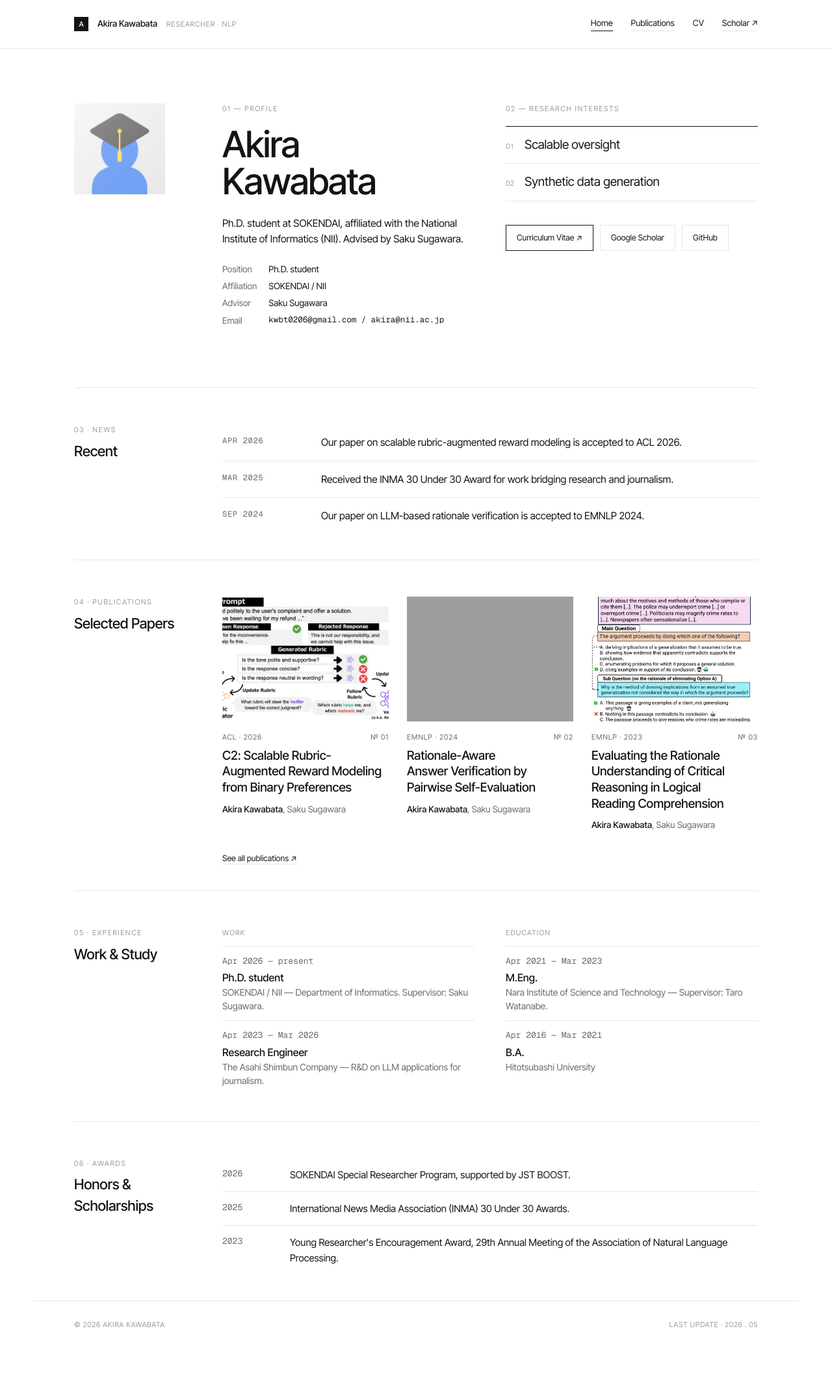
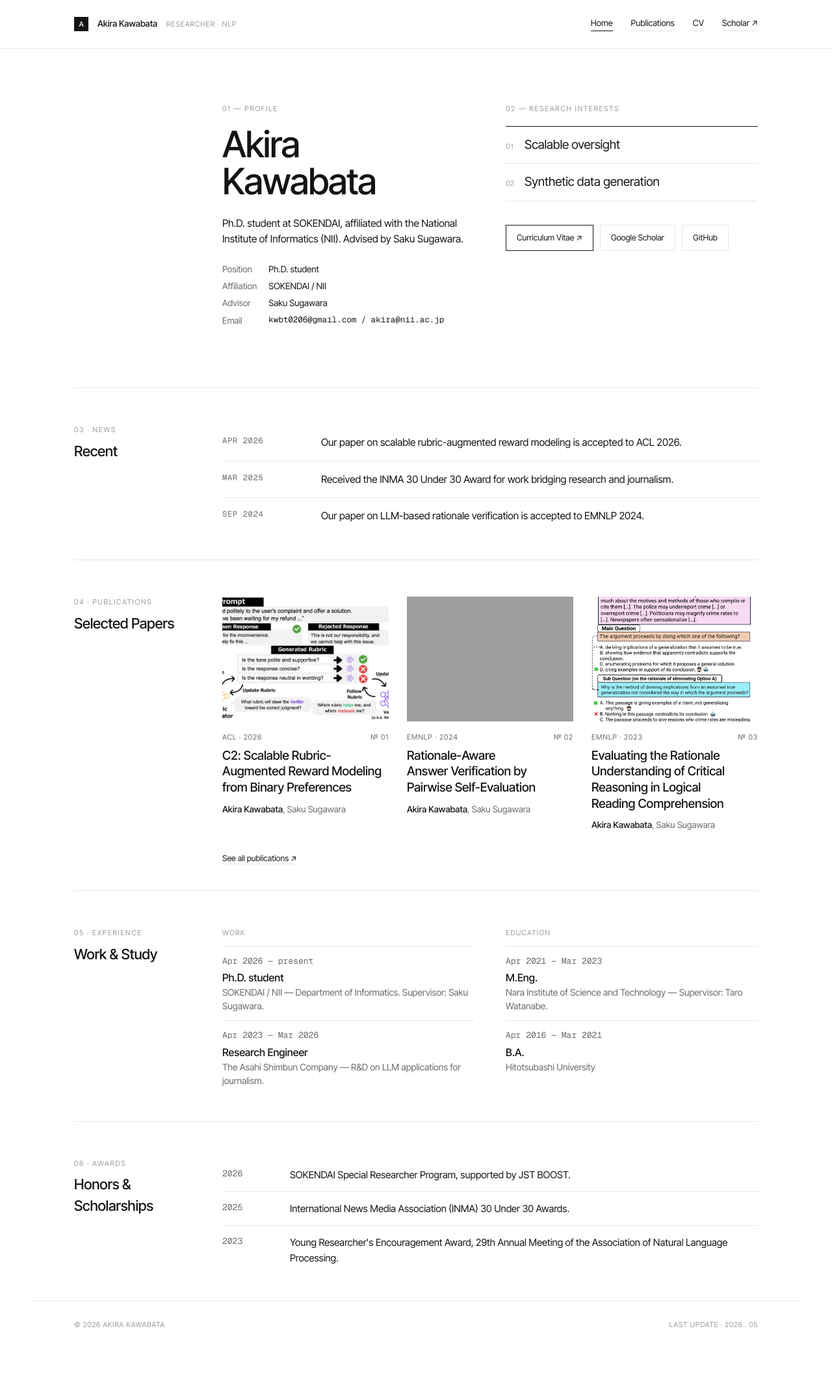
Before and after one commit to AkiraKawabata/AkiraKawabata.github.io, a Jekyll site: the page built from index.md, in a window 1280 px wide. Shown: the whole page at 65% size. Built offline with Jekyll 4.4.1, drawn with Linux system fonts in a browser that asks for light colours; grey boxes are pictures that could not be loaded.

Commit message:
Remove hero avatar from homepage
Drop the portrait image from the hero. The left rail is kept as empty
space so the profile and interests columns stay aligned with the rest of
the page grid; the avatar CSS is retained (commented) for easy restore.

Co-Authored-By: Claude Opus 4.7 <noreply@anthropic.com>

```diff
--- a/_includes/eg-hero.html
+++ b/_includes/eg-hero.html
@@ -1,9 +1,5 @@
 <div class="eg-wrap">
   <section class="eg-hero" data-reveal aria-label="Profile">
-    <div class="eg-hero-avatar">
-      <img class="eg-avatar" src="{{ site.avatar | replace: './', '/' | relative_url }}" alt="Portrait of {{ site.title }}">
-    </div>
-
     <div class="eg-hero-profile">
       <div class="eg-eyebrow">01 — Profile</div>
       <h1 class="eg-name">Akira<br>Kawabata</h1>
--- a/assets/css/editorial.css
+++ b/assets/css/editorial.css
@@ -130,12 +130,15 @@ button:focus-visible {
   column-gap: var(--space-6);
   row-gap: 40px;
   align-items: start;
-  grid-template-areas: "avatar profile interests";
+  grid-template-areas: ".  profile interests";
 }
-.eg-hero-avatar { grid-area: avatar; }
 .eg-hero-profile { grid-area: profile; }
 .eg-hero-interests { grid-area: interests; }
 
+/* Avatar removed for now; left rail kept empty to preserve grid alignment.
+   Restore by re-adding .eg-hero-avatar to eg-hero.html, mapping the "."
+   cell back to "avatar", and using the rules below. */
+.eg-hero-avatar { grid-area: avatar; }
 .eg-avatar {
   width: 140px;
   height: 140px;
@@ -491,7 +494,7 @@ button:focus-visible {
   .eg-hero {
     grid-template-columns: 140px 1fr;
     grid-template-areas:
-      "avatar profile"
+      ".      profile"
       "interests interests";
   }
 }
@@ -507,7 +510,6 @@ button:focus-visible {
   .eg-hero {
     grid-template-columns: 1fr;
     grid-template-areas:
-      "avatar"
       "profile"
       "interests";
   }
```
